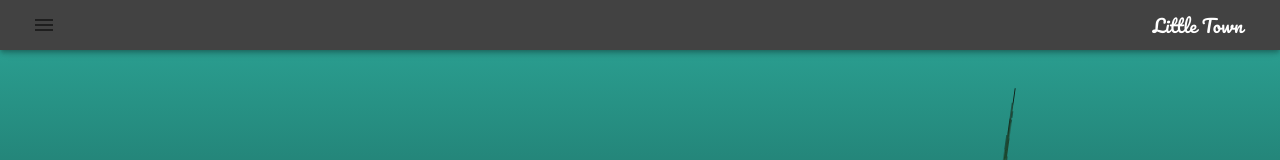
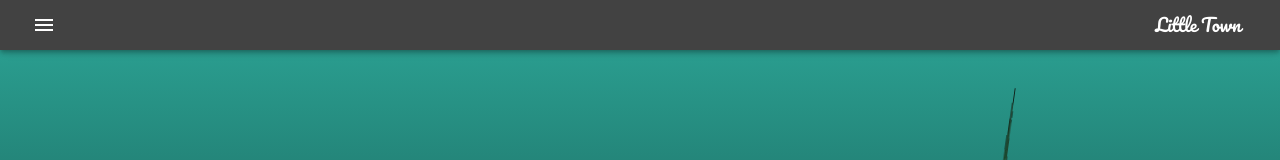
Before and after one commit to alcash55/Little-Town, a React (Vite) app in the folder frontend/: page / in a window 1280 px wide. Shown: the top 160 px of the page. Built offline with nearby package versions, Linux system fonts and the light colour scheme.

Commit message:
fix styles

```diff
--- a/frontend/src/components/appshell/shellComponents/Bar/Bar.tsx
+++ b/frontend/src/components/appshell/shellComponents/Bar/Bar.tsx
@@ -1,5 +1,4 @@
 import { AppBar, IconButton, Typography, Box } from "@mui/material";
-import "@fontsource/pacifico";
 import { Menu } from "@mui/icons-material";
 import { useNavigate } from "react-router-dom";
 
@@ -28,7 +27,7 @@ const Bar = ({ openSidebar, setOpenSidebar }: Props) => {
         pl: 3,
       }}
     >
-      <IconButton onClick={toggleSidebar}>
+      <IconButton onClick={toggleSidebar} sx={{ color: "white" }}>
         <Menu />
       </IconButton>
 
@@ -36,6 +35,7 @@ const Bar = ({ openSidebar, setOpenSidebar }: Props) => {
         <Typography
           onClick={() => navigate("/")}
           component={"div"}
+          variant="h1"
           sx={{
             "&:hover": { cursor: "pointer" },
             width: "100px",
@@ -43,7 +43,6 @@ const Bar = ({ openSidebar, setOpenSidebar }: Props) => {
             display: "flex",
             justifyContent: "center",
             alignItems: "center",
-            fontFamily: "'pacifico', cursive",
           }}
           noWrap
           fontSize={18}
```
